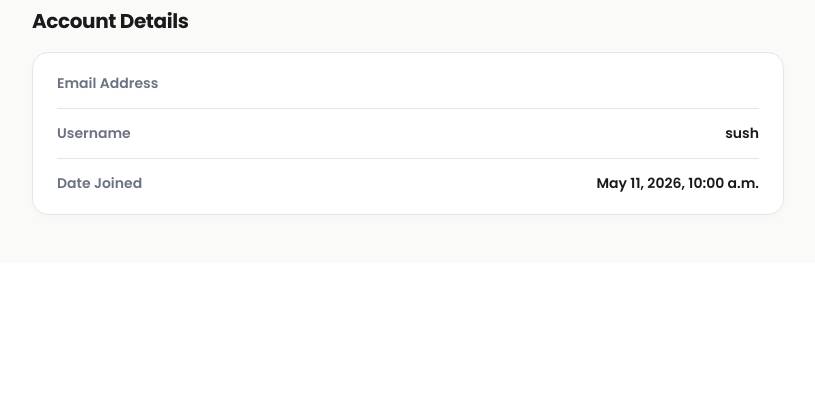
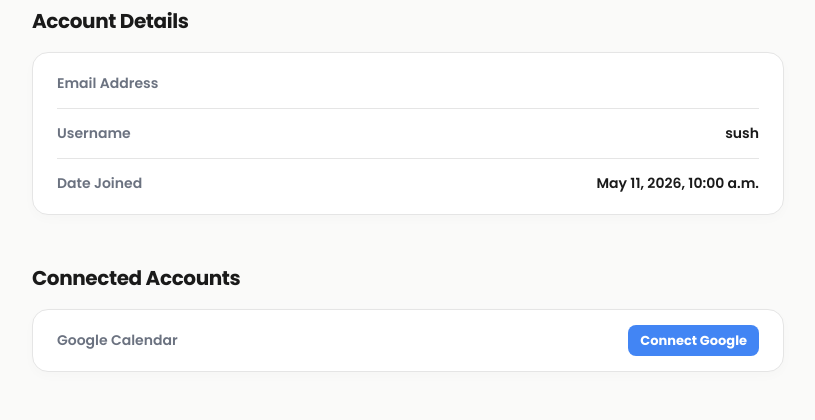
Before and after one commit to SUSH9391/milestone-mate, a Django app: page /profile/ in a window 1280 px wide. Shown: the part 628-1048 px from the top of the page, without its empty margins (232-1047 px from the left). Before the commit the page ends 843 px from the top, so only its background shows below. Run offline with Django 5.2, Linux system fonts and the light colour scheme; a user stored in the database is signed in; data comes from the database, SQL or seed files in the repository; some libraries are stand-ins or nearby versions.

Commit message:
feat: implement profile section and secure credentials using environment variables

```diff
--- a/milestone_mate/goals/templates/goals/profile.html
+++ b/milestone_mate/goals/templates/goals/profile.html
@@ -3,6 +3,7 @@
 {% block title %}My Profile{% endblock %}
 
 {% block content %}
+{% load socialaccount %}
 <style>
   .profile-wrap {
     max-width: 800px;
@@ -129,6 +130,21 @@
     color: var(--text-primary);
     font-size: 14px;
   }
+
+  .btn-connect {
+    background: #4285f4;
+    color: white;
+    padding: 6px 12px;
+    border-radius: 8px;
+    text-decoration: none;
+    font-size: 13px;
+    font-weight: 700;
+    transition: background 0.2s ease;
+  }
+
+  .btn-connect:hover {
+    background: #3367d6;
+  }
 </style>
 
 <div class="profile-wrap">
@@ -175,5 +191,23 @@
       <div class="detail-value">{{ request.user.date_joined|date:"F j, Y, g:i a" }}</div>
     </div>
   </div>
+
+  <h2 class="profile-section-title" style="margin-top: 3rem;">Connected Accounts</h2>
+  <div class="account-details">
+    <div class="detail-row">
+      <div class="detail-label">Google Calendar</div>
+      <div class="detail-value">
+        {% get_social_accounts user as accounts %}
+        {% if accounts.google %}
+          <span style="color: #10b981; display: flex; align-items: center; gap: 6px;">
+            <svg width="16" height="16" viewBox="0 0 24 24" fill="currentColor"><path d="M12 2C6.48 2 2 6.48 2 12s4.48 10 10 10 10-4.48 10-10S17.52 2 12 2zm-2 15l-5-5 1.41-1.41L10 14.17l7.59-7.59L19 8l-9 9z"/></svg>
+            Connected
+          </span>
+        {% else %}
+          <a href="{% provider_login_url 'google' process='connect' %}" class="btn-connect">Connect Google</a>
+        {% endif %}
+      </div>
+    </div>
+  </div>
 </div>
 {% endblock %}
```
Also changed, not shown: milestone_mate/goals/adapters.py (added, +8 -0 lines), milestone_mate/milestone_mate/settings.py (+27 -1 lines), 1 other file.
